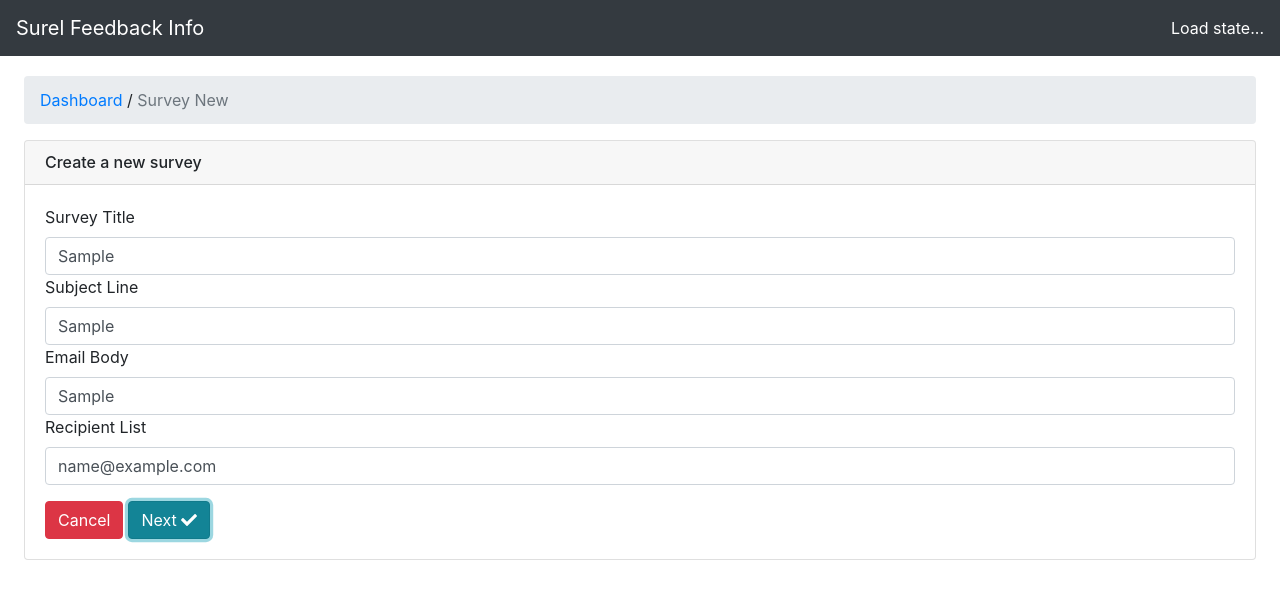
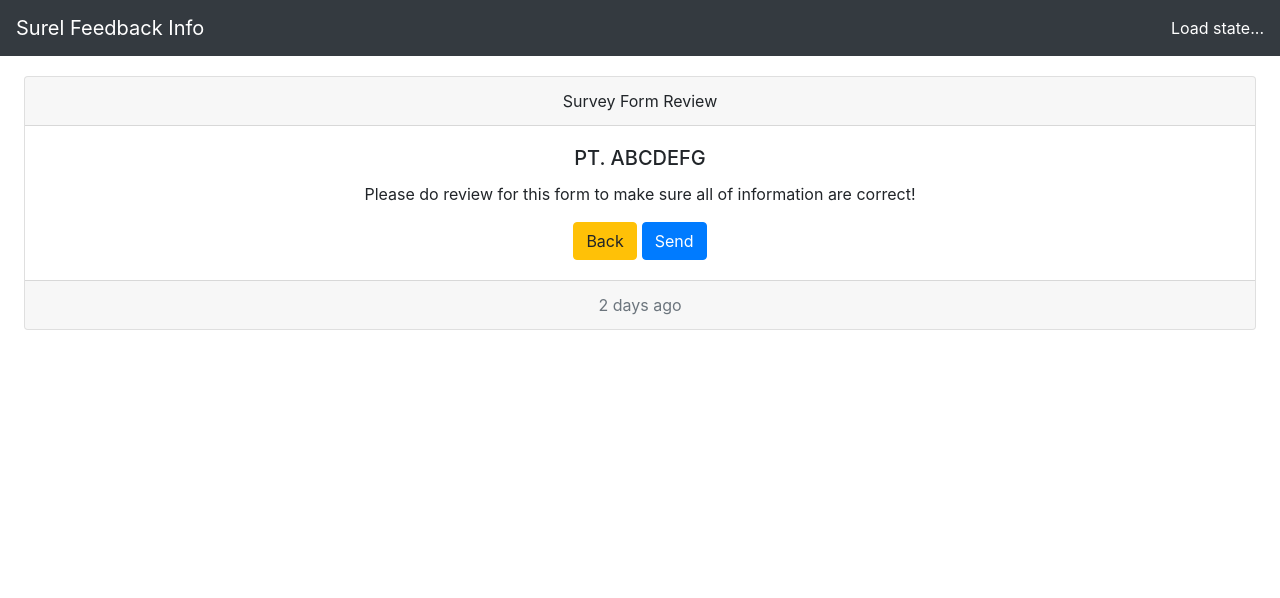
Before and after one commit to ogigpermana/NodeWithReactFullStackDevelopment, a React (Create React App) app in the folder client/: page /surveys/new in a window 1280 px wide. Both pictures are taken after typing "Sample", "Sample", "Sample", "name@example.com" into the empty fields and a click on the button "Next". Shown: the top 598 px of the page. Built offline with nearby package versions, Linux system fonts and the light colour scheme; no server answers.

Commit message:
Add survey review from component

```diff
--- a/client/src/components/surveys/SurveyForm.js
+++ b/client/src/components/surveys/SurveyForm.js
@@ -39,7 +39,7 @@ class SurveyForm extends Component{
                 <Card>
                     <Card.Header as="h6">Create a new survey</Card.Header>
                     <Card.Body>
-                        <Form onSubmit={ this.props.handleSubmit(values => console.log(values))}>
+                        <Form onSubmit={ this.props.handleSubmit(this.props.onSurveySubmit)}>
                             <Form.Group>
                                 { this.renderFields() }
                             </Form.Group>
@@ -91,5 +91,6 @@ function validate(values){
 
 export default reduxForm({
     validate,
-    form: 'surveyForm'
+    form: 'surveyForm',
+    destroyOnUnmount:false
 }) (SurveyForm)
--- /dev/null
+++ b/client/src/components/surveys/SurveyFormReview.js
@@ -0,0 +1,23 @@
+import React from 'react';
+import { Card, Button } from 'react-bootstrap';
+
+const ShowFormReview = ({ onCancel }) => {
+    return(
+        <div style={{ marginTop: "20px" }}>
+            <Card className="text-center">
+                <Card.Header>Survey Form Review</Card.Header>
+                <Card.Body>
+                    <Card.Title>PT. ABCDEFG</Card.Title>
+                    <Card.Text>
+                    Please do review for this form to make sure all of information are correct!
+                    </Card.Text>
+                    <Button onClick={ onCancel } variant="warning" style={{ marginRight: "5px"}}>Back</Button>
+                    <Button variant="primary" type="submit">Send</Button>
+                </Card.Body>
+                <Card.Footer className="text-muted">2 days ago</Card.Footer>
+            </Card>
+        </div>
+    );
+};
+
+export default ShowFormReview;
--- a/client/src/components/surveys/SurveyNew.js
+++ b/client/src/components/surveys/SurveyNew.js
@@ -1,10 +1,33 @@
 import React, { Component } from 'react';
 import SurveyForm from './SurveyForm'
+import SurveyFormReview from './SurveyFormReview';
 
 class SurveyNew extends Component {
+    // classic style to put state
+    // constructor(props){
+    //     super(props);
+    //     this.state = { surveyFormReview: false }
+    // }
+
+    state = { survyeFormReview: false };
+
+    renderContent(){
+        if(this.state.surveyFormReview){
+            return(
+                <SurveyFormReview onCancel= { () => { this.setState({ surveyFormReview: false })}} />
+            );
+        }
+
+        return(
+            <SurveyForm onSurveySubmit={ () => { this.setState({ surveyFormReview: true })}} />
+        );
+    }
+
    render(){
        return(
-        <SurveyForm />
+           <div>
+                { this.renderContent() }
+           </div>
        );
    }
 }
```
